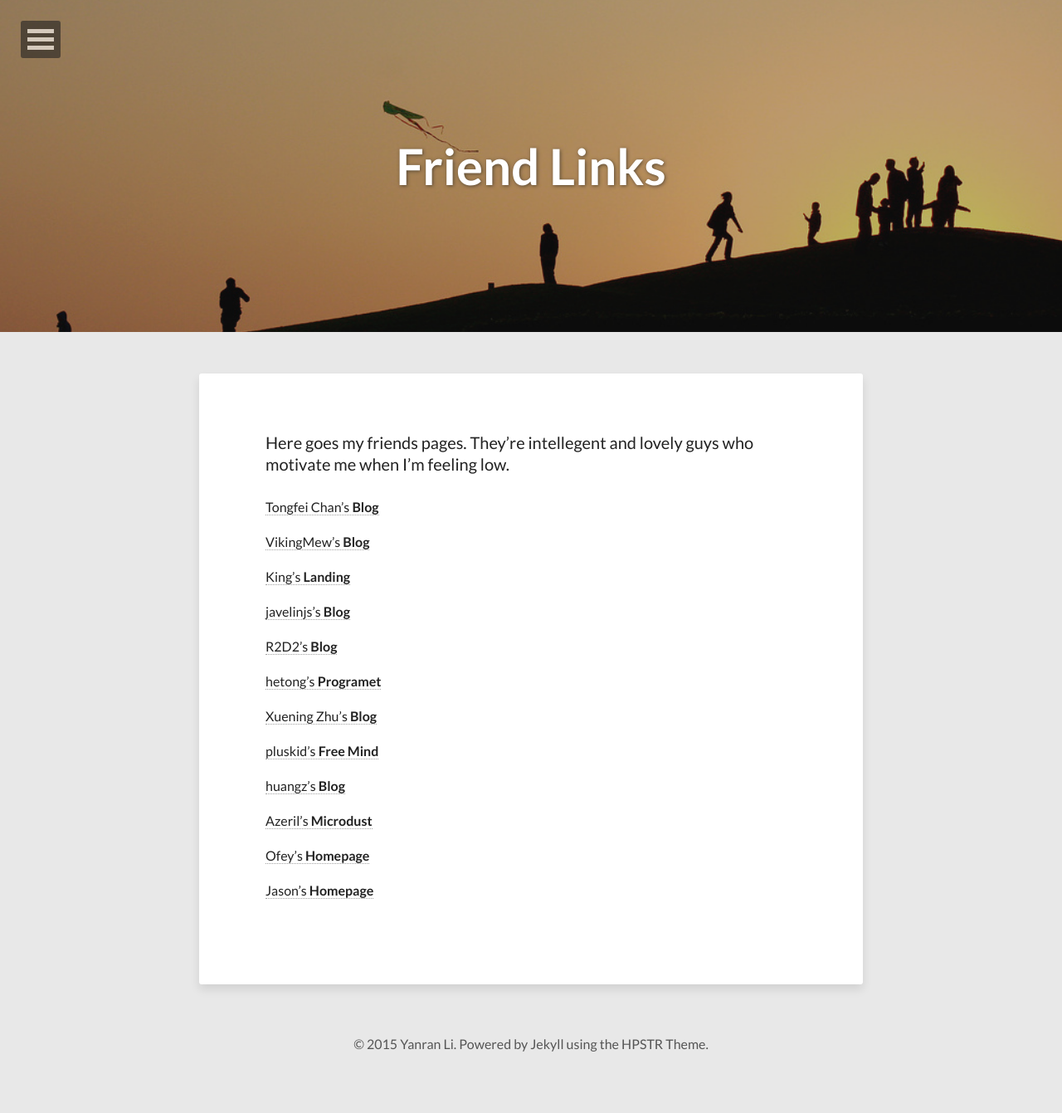
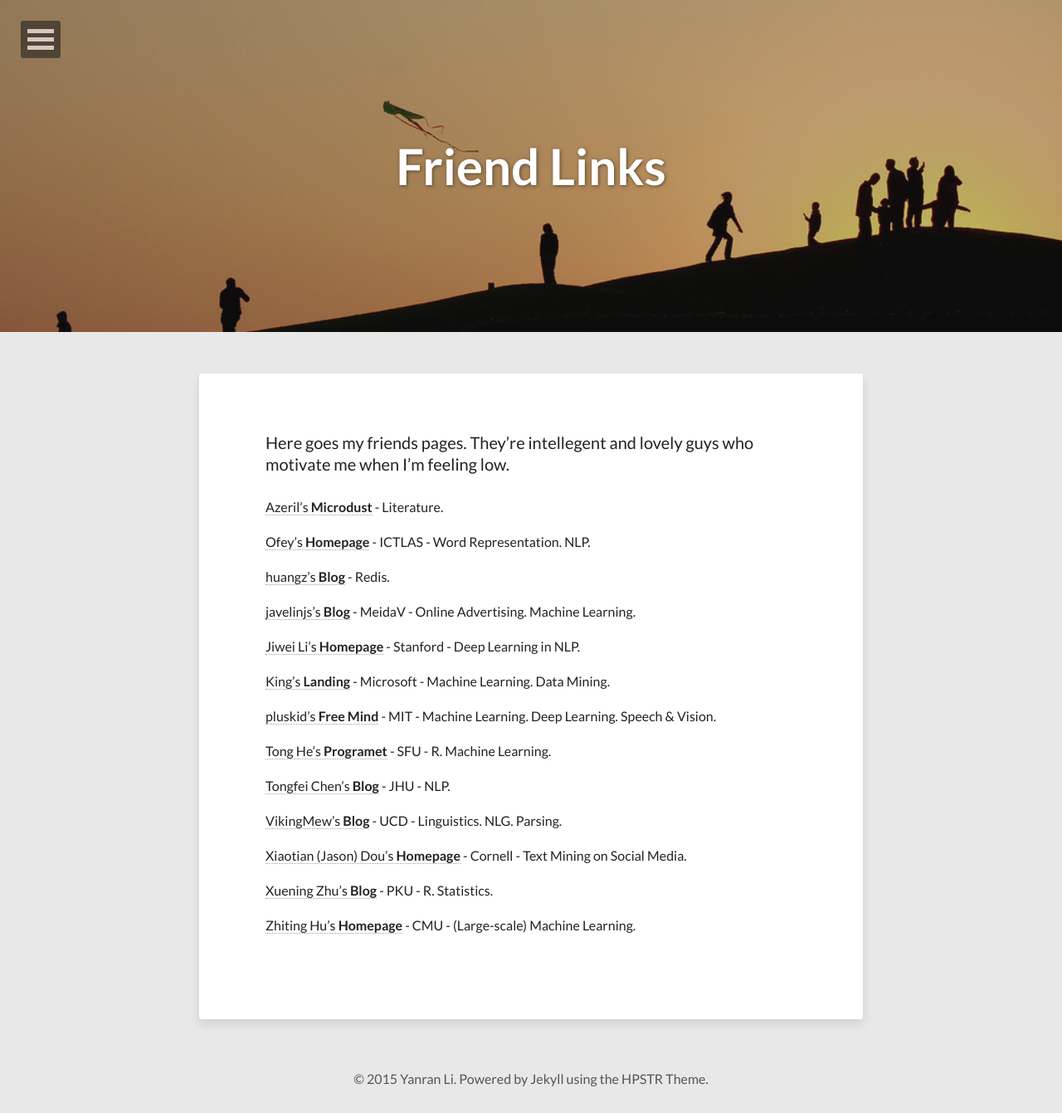
Before and after one commit to niangaotuantuan/niangaotuantuan.github.io, a Jekyll site: the page built from friends.md, in a window 1280 px wide. Shown: the whole page at 83% size. Built offline with Jekyll 4.4.1, drawn with Linux system fonts in a browser that asks for light colours; nearby versions of some CDN libraries; before the commit the page ends 1299 px from its top, so only the background shows below that.

Commit message:
update friend list

```diff
--- a/friends.md
+++ b/friends.md
@@ -10,26 +10,29 @@ image:
 
 Here goes my friends pages. They're intellegent and lovely guys who motivate me when I'm feeling low.
 
-[Tongfei Chan's **Blog**](http://tongfei.me)
 
-[VikingMew's **Blog**](http://blog.vikingmew.me/)
+[Azeril's **Microdust**](http://azeril.me/) - Literature.
 
-[King's **Landing**](http://kinslover.info/)
+[Ofey's **Homepage**](http://ofey.me/) - ICTLAS - Word Representation. NLP.
 
-[javelinjs's **Blog**](http://yzhi.me/)
+[huangz's **Blog**](http://blog.huangz.me/index.html) - Redis.
 
-[R2D2's **Blog**](http://blog.liulixiang.info/)
+[javelinjs's **Blog**](http://yzhi.me/) - MeidaV - Online Advertising. Machine Learning.
 
-[hetong's **Programet**](http://blog.programet.org/)
+[Jiwei Li's **Homepage**](http://web.stanford.edu/~jiweil/) - Stanford - Deep Learning in NLP.
 
-[Xuening Zhu's **Blog**](http://www.xueningzhu.com/)
+[King's **Landing**](http://kinslover.info/) - Microsoft - Machine Learning. Data Mining.
 
-[pluskid's **Free Mind**](http://freemind.pluskid.org/)
+[pluskid's **Free Mind**](http://freemind.pluskid.org/) - MIT - Machine Learning. Deep Learning. Speech & Vision.
 
-[huangz's **Blog**](http://blog.huangz.me/index.html)
+[Tong He's **Programet**](http://blog.programet.org/) - SFU - R. Machine Learning.
 
-[Azeril's **Microdust**](http://azeril.me/)
+[Tongfei Chen's **Blog**](http://tongfei.me) - JHU - NLP.
 
-[Ofey's **Homepage**](http://ofey.me/)
+[VikingMew's **Blog**](http://blog.vikingmew.me/) - UCD - Linguistics. NLG. Parsing.
 
-[Jason's **Homepage**](https://sites.google.com/site/douxiaotianjason/)
+[Xiaotian (Jason) Dou's **Homepage**](https://sites.google.com/site/douxiaotianjason/) - Cornell - Text Mining on Social Media.
+
+[Xuening Zhu's **Blog**](http://www.xueningzhu.com/) - PKU - R. Statistics.
+
+[Zhiting Hu's **Homepage**](http://www.cs.cmu.edu/~zhitingh/) - CMU - (Large-scale) Machine Learning.
```
